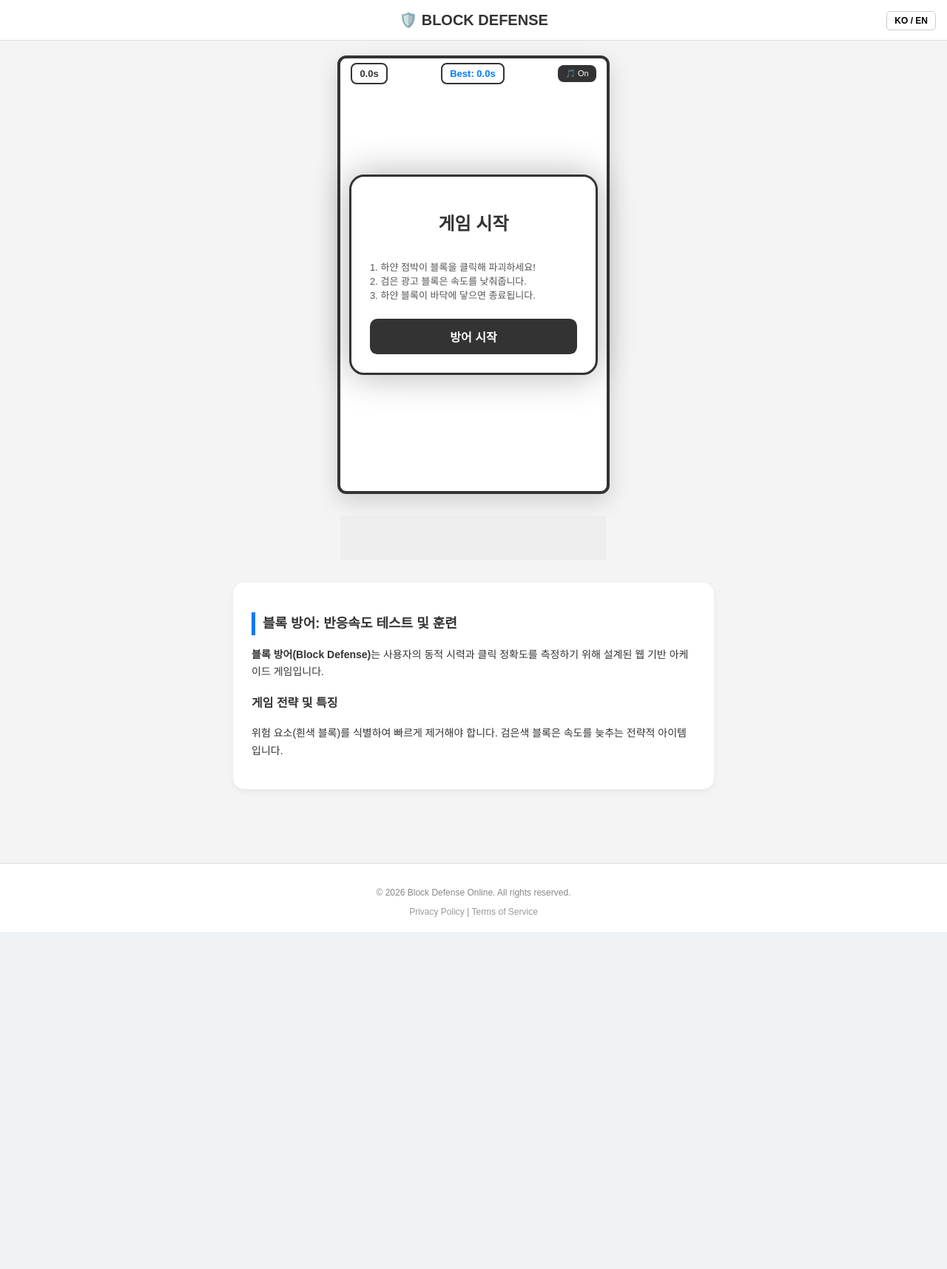
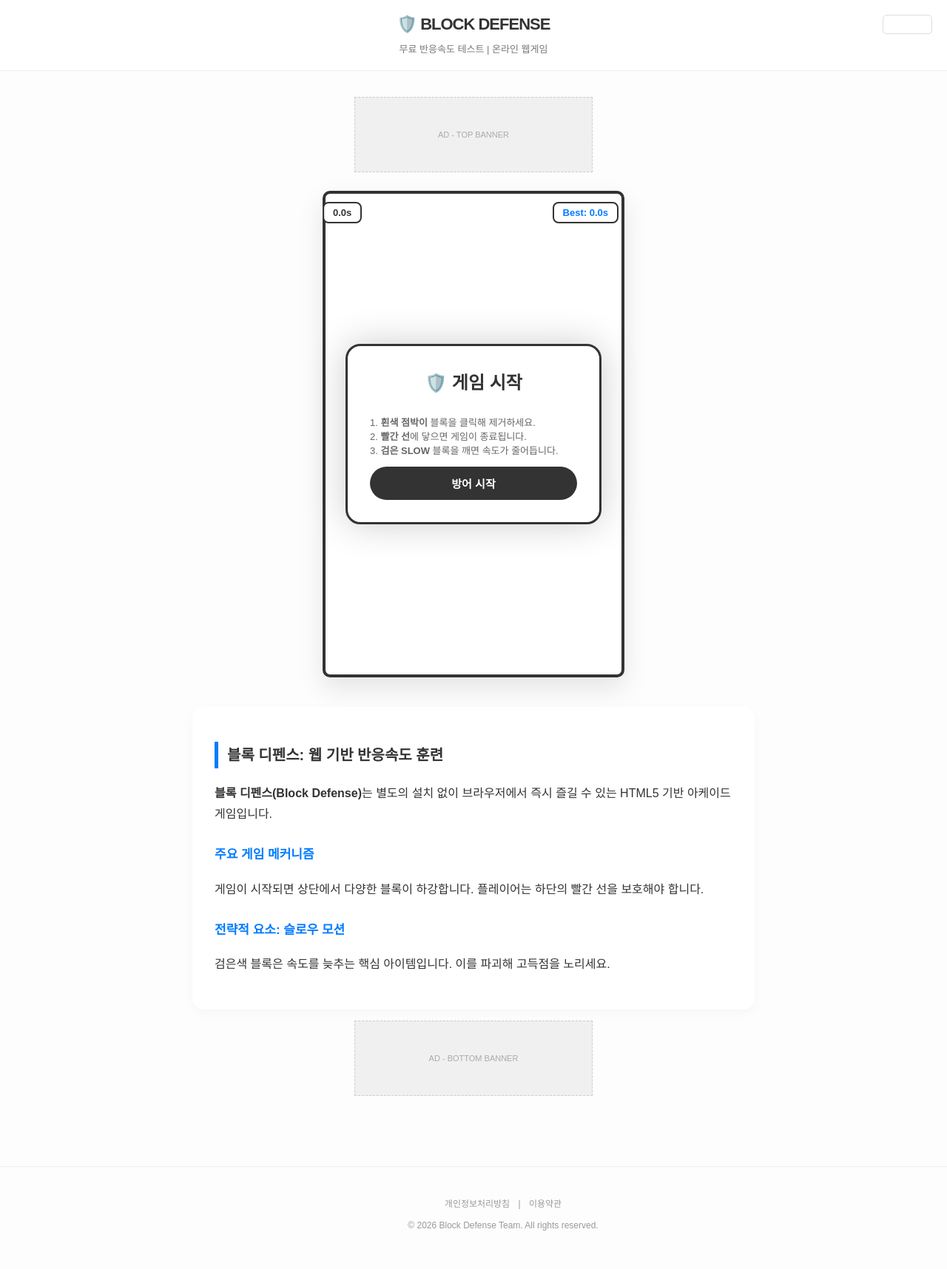
Before and after one commit to wealthsmurf/lookaut, a FastAPI app: page / in a window 1280 px wide; the page is wider, and only the part inside the window is pictured. Shown: that part at 74% size. Before the commit the page ends 1260 px from the top of that part, so only its background shows below. Run offline with FastAPI, Linux system fonts and the light colour scheme; some libraries are stand-ins or nearby versions.

Commit message:
Update index.html

```diff
--- a/templates/index.html
+++ b/templates/index.html
@@ -3,176 +3,181 @@
 <head>
     <meta charset="UTF-8">
     <meta name="viewport" content="width=device-width, initial-scale=1.0, maximum-scale=1.0, user-scalable=no">
-    <title id="site-title">블록 방어 - 온라인 반응속도 테스트 게임</title>
+    <title id="site-title">블록 디펜스 - 무료 온라인 반응속도 및 집중력 테스트</title>
 
     <script async src="https://pagead2.googlesyndication.com/pagead/js/adsbygoogle.js?client=ca-pub-0000000000000000" crossorigin="anonymous"></script>
 
     <style>
-        :root { --main-bg: #f4f4f4; --primary: #333; --accent: #007bff; --danger: #ff4d4d; }
-        body {
-            margin: 0; background: var(--main-bg); font-family: 'Apple SD Gothic Neo', 'Malgun Gothic', sans-serif;
-            color: #333; display: flex; flex-direction: column; align-items: center; min-height: 100vh;
+        :root { --main-bg: #fdfdfd; --primary: #333; --accent: #007bff; --danger: #ff4d4d; }
+        body { margin: 0; background: var(--main-bg); font-family: 'Apple SD Gothic Neo', 'Malgun Gothic', sans-serif; color: #333; overflow-x: hidden; }
+
+        header { background: #fff; border-bottom: 1px solid #eee; padding: 20px 0; text-align: center; width: 100%; position: relative; }
+        header h1 { margin: 0; font-size: 22px; color: var(--primary); letter-spacing: -1px; }
+
+        /* 언어 전환 버튼 스타일 */
+        #lang-toggle { position: absolute; top: 20px; right: 20px; padding: 5px 10px; border: 1px solid #ddd; border-radius: 5px; background: #fff; cursor: pointer; font-size: 12px; font-weight: bold; }
+        #lang-toggle:hover { background: #f5f5f5; }
+
+        nav { margin-top: 10px; font-size: 13px; color: #777; }
+        #main-container { display: flex; flex-direction: column; align-items: center; padding: 20px 0; }
+
+        #game-wrapper { position: relative; margin: 10px 0; }
+        canvas {
+            background: #ffffff; border: 4px solid var(--primary);
+            box-shadow: 0 15px 35px rgba(0,0,0,0.1);
+            width: 80vw; max-width: 400px; height: auto; display: block; border-radius: 10px;
         }
 
-        /* 헤더 & 언어설정 */
-        header { background: #fff; border-bottom: 1px solid #ddd; padding: 15px 0; text-align: center; width: 100%; position: relative; }
-        #lang-toggle { position: absolute; top: 15px; right: 15px; padding: 5px 10px; border: 1px solid #ccc; border-radius: 5px; background: #fff; cursor: pointer; font-size: 12px; font-weight: bold; }
+        #ui-panel { position: absolute; top: 15px; width: 80vw; max-width: 400px; display: flex; justify-content: space-between; align-items: center; pointer-events: none; z-index: 10; }
+        .info-box { background: rgba(255,255,255,0.9); padding: 5px 12px; border: 2px solid var(--primary); border-radius: 8px; font-weight: bold; font-size: 13px; pointer-events: auto; }
 
-        #game-container { position: relative; padding: 20px 0; display: flex; flex-direction: column; align-items: center; width: 100%; }
+        .ad-placeholder { width: 80vw; max-width: 320px; height: 100px; background: #f0f0f0; margin: 15px 0; display: flex; align-items: center; justify-content: center; font-size: 11px; color: #aaa; border: 1px dashed #ccc; }
 
-        /* 게임 영역 */
-        #game-wrapper { position: relative; margin-bottom: 20px; touch-action: manipulation; }
-        canvas {
-            background: #ffffff; border: 4px solid var(--primary);
-            box-shadow: 0 10px 30px rgba(0,0,0,0.15);
-            width: 85vw; max-width: 360px; height: auto; display: block; border-radius: 12px;
-        }
+        .content-section { width: 85vw; max-width: 700px; background: #fff; padding: 30px; margin-top: 30px; border-radius: 15px; line-height: 1.8; box-shadow: 0 5px 15px rgba(0,0,0,0.03); }
+        .content-section h2 { border-left: 5px solid var(--accent); padding-left: 12px; font-size: 20px; margin-bottom: 20px; }
+        .content-section h3 { font-size: 17px; margin-top: 25px; color: var(--accent); }
 
-        /* UI */
-        #ui-panel {
-            position: absolute; top: 10px; width: 90%; left: 5%;
-            display: flex; justify-content: space-between; align-items: center;
-            pointer-events: none; z-index: 10;
-        }
-        .info-box { background: rgba(255,255,255,0.9); padding: 5px 10px; border: 2px solid var(--primary); border-radius: 8px; font-weight: bold; font-size: 13px; pointer-events: auto; }
-        #mute-btn { background: var(--primary); color: white; border: none; padding: 5px 10px; border-radius: 8px; cursor: pointer; font-size: 11px; }
+        .panel { display: none; position: absolute; top: 50%; left: 50%; transform: translate(-50%, -50%); background: white; padding: 30px; border-radius: 20px; border: 3px solid var(--primary); z-index: 100; text-align: center; width: 70%; max-width: 280px; box-shadow: 0 0 50px rgba(0,0,0,0.2); }
+        button { padding: 12px 25px; background: var(--primary); color: white; border: none; border-radius: 30px; cursor: pointer; font-weight: bold; font-size: 15px; transition: 0.2s; }
+        button:hover { background: var(--accent); transform: translateY(-2px); }
 
-        /* 패널 공통 */
-        .panel {
-            display: none; position: absolute; top: 50%; left: 50%; transform: translate(-50%, -50%);
-            background: white; padding: 25px; border-radius: 20px; border: 3px solid var(--primary);
-            z-index: 100; text-align: center; width: 80%; max-width: 280px; box-shadow: 0 0 50px rgba(0,0,0,0.3);
-        }
-        button.main-btn { padding: 12px 24px; background: var(--primary); color: white; border: none; border-radius: 10px; cursor: pointer; font-weight: bold; font-size: 16px; margin-top: 10px; }
-
-        /* 하단 광고 영역 */
-        .bottom-ad { width: 100%; max-width: 360px; height: 60px; background: #eee; margin: 10px 0; display: flex; align-items: center; justify-content: center; overflow: hidden; }
-
-        /* SEO 콘텐츠 섹션 */
-        .content-section { width: 90%; max-width: 600px; background: #fff; padding: 25px; margin: 20px 0 80px 0; border-radius: 15px; line-height: 1.7; font-size: 14px; box-shadow: 0 4px 10px rgba(0,0,0,0.05); }
-        .content-section h2 { border-left: 5px solid var(--accent); padding-left: 10px; font-size: 18px; margin-bottom: 15px; }
-
-        footer { padding: 20px; font-size: 12px; color: #888; text-align: center; border-top: 1px solid #ddd; width: 100%; background: #fff; }
+        footer { margin-top: 60px; padding: 40px; font-size: 12px; color: #999; text-align: center; border-top: 1px solid #eee; width: 100%; }
+        footer a { color: #999; text-decoration: none; margin: 0 8px; }
     </style>
 </head>
 <body>
 
 <header>
-    <h1 id="txt-header-title" style="margin:0; font-size: 20px;">🛡️ BLOCK DEFENSE</h1>
+    <h1 id="txt-header-title">🛡️ BLOCK DEFENSE</h1>
     <button id="lang-toggle" onclick="toggleLang()">KO / EN</button>
+    <nav id="txt-nav">무료 반응속도 테스트 | 온라인 웹게임</nav>
 </header>
 
-<div id="game-container">
+<div id="main-container">
+    <div class="ad-placeholder">AD - TOP BANNER</div>
+
     <div id="game-wrapper">
         <div id="ui-panel">
             <div id="time-display" class="info-box">0.0s</div>
             <div id="best-display" class="info-box" style="color: var(--accent);">Best: 0.0s</div>
-            <button id="mute-btn" onclick="toggleMute(event)">🎵 On</button>
         </div>
 
         <canvas id="gameCanvas"></canvas>
 
         <div id="start-overlay" class="panel" style="display: flex; flex-direction: column;">
-            <h2 id="txt-start-title">게임 시작</h2>
-            <p id="txt-start-desc" style="font-size: 13px; text-align: left; color: #555;">
-                1. 하얀 점박이 블록을 클릭해 파괴하세요!<br>
-                2. 검은 광고 블록은 속도를 낮춰줍니다.<br>
-                3. 하얀 블록이 바닥에 닿으면 종료됩니다.
+            <h2 id="txt-start-title" style="margin: 0 0 15px 0;">🛡️ 게임 시작</h2>
+            <p id="txt-start-desc" style="font-size: 13px; color: #666; text-align: left;">
+                1. <b>흰색 점박이</b> 블록을 클릭해 제거하세요.<br>
+                2. <b>빨간 선</b>에 닿으면 게임이 종료됩니다.<br>
+                3. <b>검은 SLOW</b> 블록을 깨면 속도가 줄어듭니다.
             </p>
-            <button class="main-btn" id="txt-start-btn" onclick="startGame()">START</button>
+            <button id="txt-start-btn" onclick="startGame()">방어 시작</button>
         </div>
 
         <div id="ad-modal" class="panel">
-            <h3 id="txt-pause-title">잠시 휴식</h3>
-            <div id="kakao-ad-container" style="background:#f9f9f9; min-height:60px; margin-bottom:15px; border-radius:10px; display:flex; align-items:center; justify-content:center;">
-                </div>
-            <button class="main-btn" id="txt-pause-btn" onclick="closeAd()">계속하기</button>
+            <h3 id="txt-pause-title">잠시 휴식!</h3>
+            <div style="background:#f9f9f9; margin-bottom:15px; min-height:100px; border-radius:10px; display:flex; align-items:center; justify-content:center;">
+                <p id="txt-pause-desc" style="font-size:11px; color:#999;">광고 로드 대기 중...</p>
+            </div>
+            <button id="txt-pause-btn" onclick="closeAd()">계속하기</button>
         </div>
 
         <div id="game-over-panel" class="panel">
             <h2 id="txt-gameover-title" style="color: var(--danger);">GAME OVER</h2>
-            <div id="final-time-val" style="font-size: 32px; font-weight: bold; margin-bottom: 15px;">0.0s</div>
-            <button class="main-btn" id="txt-restart-btn" onclick="location.reload()">RETRY</button>
+            <div id="final-time-val" style="font-size: 32px; font-weight: bold; margin-bottom: 20px;">0.0s</div>
+            <button id="txt-restart-btn" onclick="location.reload()">다시 도전</button>
         </div>
     </div>
 
-    <div class="bottom-ad">
-        <ins class="kakao_ad_area" style="display:none;"
-            data-ad-unit = "DAN-8OJpo4T0Kc2rPuXZ"
-            data-ad-width = "320"
-            data-ad-height = "50"></ins>
-        <script type="text/javascript" src="//t1.daumcdn.net/kas/static/ba.min.js" async></script>
-    </div>
+    <section class="content-section" id="translatable-content">
+        <h2 id="txt-content-h2">블록 디펜스: 웹 기반 반응속도 훈련</h2>
+        <p id="txt-content-p1"><b>블록 디펜스(Block Defense)</b>는 별도의 설치 없이 브라우저에서 즉시 즐길 수 있는 HTML5 기반 아케이드 게임입니다. 사용자의 동적 시력과 클릭 정확도를 테스트하며, 심리적 집중력을 높이는 데 도움을 줍니다.</p>
 
-    <section class="content-section">
-        <h2 id="txt-content-h2">블록 방어: 반응속도 테스트 및 훈련</h2>
-        <p id="txt-content-p1"><b>블록 방어(Block Defense)</b>는 사용자의 동적 시력과 클릭 정확도를 측정하기 위해 설계된 웹 기반 아케이드 게임입니다. 단순하지만 중독성 있는 메커니즘을 통해 집중력을 향상시킬 수 있습니다.</p>
+        <h3 id="txt-content-h3-1">주요 게임 메커니즘</h3>
+        <p id="txt-content-p2">게임이 시작되면 상단에서 다양한 블록이 중력 가속도에 의해 하강합니다. 플레이어는 하단의 <b>데드라인(Red Line)</b>을 보호해야 합니다. 흰색 배경에 검은색 점이 박힌 기본 블록은 클릭 시 파괴되며 점수를 획득합니다.</p>
 
-        <h3 id="txt-content-h3" style="font-size:16px;">게임 전략 및 특징</h3>
-        <p id="txt-content-p2">플레이어는 위에서 떨어지는 다양한 블록 중 위험 요소(흰색 블록)를 식별하여 빠르게 제거해야 합니다. 특히 검은색 광고 블록은 게임의 페이스를 조절하는 중요한 전략적 요소입니다.</p>
+        <h3 id="txt-content-h3-2">전략적 요소: 슬로우 모션 시스템</h3>
+        <p id="txt-content-p3">게임 중 무작위로 등장하는 <b>검은색 보너스 블록</b>은 난이도를 조절하는 핵심 요소입니다. 이 블록을 파괴하면 일시적인 슬로우 모션 효과가 발생하며, 점진적으로 빨라지는 블록의 속도를 늦춰 장기적인 생존을 가능하게 합니다.</p>
     </section>
+
+    <div class="ad-placeholder">AD - BOTTOM BANNER</div>
 </div>
 
 <footer>
-    <p>© 2026 Block Defense Online. All rights reserved.</p>
-    <div style="margin-top:10px;">
-        <a href="#" style="color:#999; text-decoration:none;">Privacy Policy</a> |
-        <a href="#" style="color:#999; text-decoration:none;">Terms of Service</a>
+    <div style="margin-bottom:15px;">
+        <a href="#" id="txt-footer-p1">개인정보처리방침</a> | <a href="#" id="txt-footer-p2">이용약관</a>
     </div>
+    <p>© 2026 Block Defense Team. All rights reserved.</p>
 </footer>
 
 <script>
-    // --- 언어 데이터 ---
+    // --- 1. 다국어 데이터 설정 ---
+    let currentLang = localStorage.getItem('gameLang') || 'ko';
+
     const i18n = {
         ko: {
-            title: "블록 방어 - 온라인 반응속도 테스트 게임",
+            title: "블록 디펜스 - 무료 온라인 반응속도 및 집중력 테스트",
             headerTitle: "🛡️ BLOCK DEFENSE",
-            startTitle: "게임 시작",
-            startDesc: "1. 하얀 점박이 블록을 클릭해 파괴하세요!<br>2. 검은 광고 블록은 속도를 낮춰줍니다.<br>3. 하얀 블록이 바닥에 닿으면 종료됩니다.",
+            nav: "무료 반응속도 테스트 | 온라인 웹게임",
+            startTitle: "🛡️ 게임 시작",
+            startDesc: "1. <b>흰색 점박이</b> 블록을 클릭해 제거하세요.<br>2. <b>빨간 선</b>에 닿으면 게임이 종료됩니다.<br>3. <b>검은 SLOW</b> 블록을 깨면 속도가 줄어듭니다.",
             startBtn: "방어 시작",
             pauseTitle: "잠시 휴식!",
-            pauseBtn: "광고 닫고 계속하기",
+            pauseDesc: "광고 로드 대기 중...",
+            pauseBtn: "계속하기",
             gameoverTitle: "게임 종료",
             restartBtn: "다시 도전",
-            contentH2: "블록 방어: 반응속도 테스트 및 훈련",
-            contentP1: "<b>블록 방어(Block Defense)</b>는 사용자의 동적 시력과 클릭 정확도를 측정하기 위해 설계된 웹 기반 아케이드 게임입니다.",
-            contentH3: "게임 전략 및 특징",
-            contentP2: "위험 요소(흰색 블록)를 식별하여 빠르게 제거해야 합니다. 검은색 블록은 속도를 늦추는 전략적 아이템입니다."
+            contentH2: "블록 디펜스: 웹 기반 반응속도 훈련",
+            contentP1: "<b>블록 디펜스(Block Defense)</b>는 별도의 설치 없이 브라우저에서 즉시 즐길 수 있는 HTML5 기반 아케이드 게임입니다.",
+            contentH3_1: "주요 게임 메커니즘",
+            contentP2: "게임이 시작되면 상단에서 다양한 블록이 하강합니다. 플레이어는 하단의 빨간 선을 보호해야 합니다.",
+            contentH3_2: "전략적 요소: 슬로우 모션",
+            contentP3: "검은색 블록은 속도를 늦추는 핵심 아이템입니다. 이를 파괴해 고득점을 노리세요.",
+            footerP1: "개인정보처리방침", footerP2: "이용약관"
         },
         en: {
-            title: "Block Defense - Online Reaction Test",
+            title: "Block Defense - Free Online Reaction Test",
             headerTitle: "🛡️ BLOCK DEFENSE",
-            startTitle: "START GAME",
-            startDesc: "1. Click white dotted blocks to destroy.<br>2. Black ad blocks will slow down the speed.<br>3. Game over if white blocks touch the bottom.",
+            nav: "Free Reaction Test | Online Web Game",
+            startTitle: "🛡️ START GAME",
+            startDesc: "1. Click <b>White Dotted</b> blocks to destroy.<br>2. Protect the <b>Red Line</b> at the bottom.<br>3. Destroy <b>Black SLOW</b> blocks to slow down.",
             startBtn: "Start Defense",
             pauseTitle: "PAUSED",
-            pauseBtn: "Close Ad & Continue",
+            pauseDesc: "Loading content...",
+            pauseBtn: "Continue",
             gameoverTitle: "GAME OVER",
             restartBtn: "Try Again",
             contentH2: "Block Defense: Reaction Training",
-            contentP1: "<b>Block Defense</b> is a web arcade game designed to measure dynamic visual acuity and click accuracy.",
-            contentH3: "Strategy & Features",
-            contentP2: "Identify and remove threats (white blocks) quickly. Black blocks are strategic items that slow down falling speed."
+            contentP1: "<b>Block Defense</b> is an HTML5-based arcade game you can play instantly in your browser without installation.",
+            contentH3_1: "Game Mechanics",
+            contentP2: "Blocks fall from the top. You must protect the red deadline at the bottom of the screen.",
+            contentH3_2: "Strategy: Slow Motion",
+            contentP3: "Black blocks are key items. Destroy them to slow down the falling speed for survival.",
+            footerP1: "Privacy Policy", footerP2: "Terms"
         }
     };
-
-    let currentLang = localStorage.getItem('gameLang') || 'ko';
 
     function updateLanguage() {
         const lang = i18n[currentLang];
         document.getElementById('site-title').innerText = lang.title;
         document.getElementById('txt-header-title').innerText = lang.headerTitle;
+        document.getElementById('txt-nav').innerText = lang.nav;
         document.getElementById('txt-start-title').innerText = lang.startTitle;
         document.getElementById('txt-start-desc').innerHTML = lang.startDesc;
         document.getElementById('txt-start-btn').innerText = lang.startBtn;
         document.getElementById('txt-pause-title').innerText = lang.pauseTitle;
+        document.getElementById('txt-pause-desc').innerText = lang.pauseDesc;
         document.getElementById('txt-pause-btn').innerText = lang.pauseBtn;
         document.getElementById('txt-gameover-title').innerText = lang.gameoverTitle;
         document.getElementById('txt-restart-btn').innerText = lang.restartBtn;
         document.getElementById('txt-content-h2').innerText = lang.contentH2;
         document.getElementById('txt-content-p1').innerHTML = lang.contentP1;
-        document.getElementById('txt-content-h3').innerText = lang.contentH3;
+        document.getElementById('txt-content-h3-1').innerText = lang.contentH3_1;
         document.getElementById('txt-content-p2').innerText = lang.contentP2;
+        document.getElementById('txt-content-h3-2').innerText = lang.contentH3_2;
+        document.getElementById('txt-content-p3').innerText = lang.contentP3;
+        document.getElementById('txt-footer-p1').innerText = lang.footerP1;
+        document.getElementById('txt-footer-p2').innerText = lang.footerP2;
     }
 
     function toggleLang() {
@@ -181,9 +186,12 @@
         updateLanguage();
     }
 
-    // --- 게임 로직 ---
+    // 페이지 로드 시 언어 적용
+    updateLanguage();
+
+    // --- 2. 기존 게임 로직 (사운드 포함) ---
     const bgm = new Audio('Bgggm.mp3');
-    bgm.loop = true;
+    bgm.loop = true; bgm.volume = 0.5;
     let isMuted = localStorage.getItem('gameMuted') === 'true';
     const audioCtx = new (window.AudioContext || window.webkitAudioContext)();
 
@@ -225,7 +233,7 @@
             ctx.fillStyle = (this.type === 'white' || this.type === 'whiteDot') ? '#333' : '#FFFFFF';
             if (this.type === 'whiteDot') { ctx.beginPath(); ctx.arc(this.x + 30, this.y + 25, 4, 0, Math.PI*2); ctx.fill(); }
             else { [[15, 15], [45, 20], [20, 35], [40, 40]].forEach(p => { ctx.beginPath(); ctx.arc(this.x+p[0], this.y+p[1], 3, 0, Math.PI*2); ctx.fill(); }); }
-            if(this.type === 'black') { ctx.font = 'bold 14px sans-serif'; ctx.textAlign = 'center'; ctx.fillText(currentLang === 'ko' ? "광고" : "AD", this.x + 30, this.y + 32); }
+            if(this.type === 'black') { ctx.font = 'bold 14px Arial'; ctx.textAlign = 'center'; ctx.fillText("SLOW", this.x + 30, this.y + 32); }
             ctx.restore();
         }
         update() { if (!isPaused && !isGameOver && gameActive) this.y += this.speed; }
@@ -235,15 +243,13 @@
         if (!isPaused && !isGameOver && gameActive) {
             let elapsed = (Date.now() - startTime - pausedTimeTotal) / 1000;
             let rand = Math.random();
-            let newType = 'white';
-            if (elapsed > 20 && rand < 0.2) newType = 'whiteDot';
-            else if (rand > 0.82) newType = 'black';
+            let newType = (elapsed > 20 && rand < 0.15) ? 'whiteDot' : (rand > 0.85 ? 'black' : 'white');
             blocks.push(new Block(newType, moveSpeed));
         }
-        setTimeout(spawnBlock, Math.max(160, 680 - (moveSpeed * 95)));
+        setTimeout(spawnBlock, Math.max(180, 700 - (moveSpeed * 105)));
     }
 
-    setInterval(() => { if (!isPaused && !isGameOver && gameActive) moveSpeed += 0.1; }, 1000);
+    setInterval(() => { if (!isPaused && !isGameOver && gameActive) moveSpeed += 0.08; }, 1000);
 
     function update() {
         if (isGameOver || !gameActive) return;
@@ -253,7 +259,7 @@
             document.getElementById('time-display').innerText = `${elapsed.toFixed(1)}s`;
         }
         ctx.beginPath(); ctx.moveTo(0, groundY); ctx.lineTo(canvas.width, groundY);
-        ctx.strokeStyle = '#ff4d4d'; ctx.lineWidth = 4; ctx.stroke();
+        ctx.strokeStyle = '#ff4d4d'; ctx.lineWidth = 5; ctx.stroke();
         particles.forEach((p, i) => { p.update(); p.draw(); if(p.life <= 0) particles.splice(i, 1); });
         for (let i = blocks.length - 1; i >= 0; i--) {
             const b = blocks[i]; b.update(); b.draw();
@@ -280,19 +286,17 @@
         const clientY = e.touches ? e.touches[0].clientY : e.clientY;
         const mouseX = (clientX - rect.left) * scaleX;
         const mouseY = (clientY - rect.top) * scaleY;
-        const hitPadding = 20;
 
         for (let i = blocks.length - 1; i >= 0; i--) {
             const b = blocks[i];
-            if (mouseX >= b.x - hitPadding && mouseX <= b.x + b.width + hitPadding && mouseY >= b.y - hitPadding && mouseY <= b.y + b.height + hitPadding) {
+            if (mouseX >= b.x - 15 && mouseX <= b.x + b.width + 15 && mouseY >= b.y - 15 && mouseY <= b.y + b.height + 15) {
                 if (b.type === 'white') {
                     playSfx('white');
-                    for (let j = 0; j < 12; j++) particles.push(new Particle(b.x+30, b.y+25, '#CCCCCC'));
+                    for (let j = 0; j < 12; j++) particles.push(new Particle(b.x+30, b.y+25, '#ddd'));
                     blocks.splice(i, 1);
-                } else {
+                } else if (b.type === 'black') {
                     showAd();
-                    const pColor = b.type === 'black' ? '#333333' : '#CCCCCC';
-                    for (let j = 0; j < 12; j++) particles.push(new Particle(b.x+30, b.y+25, pColor));
+                    for (let j = 0; j < 12; j++) particles.push(new Particle(b.x+30, b.y+25, '#333'));
                     blocks.splice(i, 1);
                 }
                 break;
@@ -300,19 +304,16 @@
         }
     }
 
+    canvas.addEventListener('touchstart', (e) => { e.preventDefault(); handleInput(e); }, {passive: false});
+    canvas.addEventListener('mousedown', handleInput);
+
     function showAd() {
         isPaused = true; bgm.pause(); pauseStartedAt = Date.now();
         document.getElementById('ad-modal').style.display = 'block';
-        const container = document.getElementById('kakao-ad-container');
-        container.innerHTML = `<ins class="kakao_ad_area" style="display:none;" data-ad-unit="DAN-tTvpwiRyg3nxCPs1" data-ad-width="320" data-ad-height="50"></ins>`;
-        const script = document.createElement('script');
-        script.src = "//t1.daumcdn.net/kas/static/ba.min.js";
-        script.async = true;
-        container.appendChild(script);
     }
 
     function closeAd() {
-        moveSpeed = Math.max(1.8, moveSpeed - 0.4);
+        moveSpeed = Math.max(2.0, moveSpeed - 0.5);
         pausedTimeTotal += (Date.now() - pauseStartedAt);
         isPaused = false; if (!isMuted) bgm.play().catch(()=>{});
         document.getElementById('ad-modal').style.display = 'none';
@@ -321,23 +322,9 @@
     function startGame() {
         document.getElementById('start-overlay').style.display = 'none';
         gameActive = true; if (audioCtx.state === 'suspended') audioCtx.resume();
-        bgm.muted = isMuted; if (!isMuted) bgm.play().catch(()=>{});
+        bgm.play().catch(()=>{});
         startTime = Date.now(); spawnBlock(); update();
     }
-
-    function toggleMute(e) {
-        if(e) e.stopPropagation();
-        isMuted = !isMuted;
-        localStorage.setItem('gameMuted', isMuted);
-        bgm.muted = isMuted;
-        if (isMuted) bgm.pause();
-        else if (gameActive && !isPaused) bgm.play().catch(() => {});
-        document.getElementById('mute-btn').innerText = isMuted ? "🔇 Off" : "🎵 On";
-    }
-
-    canvas.addEventListener('touchstart', (e) => { e.preventDefault(); handleInput(e); }, {passive: false});
-    canvas.addEventListener('mousedown', handleInput);
-    window.onload = () => { updateLanguage(); document.getElementById('mute-btn').innerText = isMuted ? "🔇 Off" : "🎵 On"; };
 </script>
 
 </body>
```
